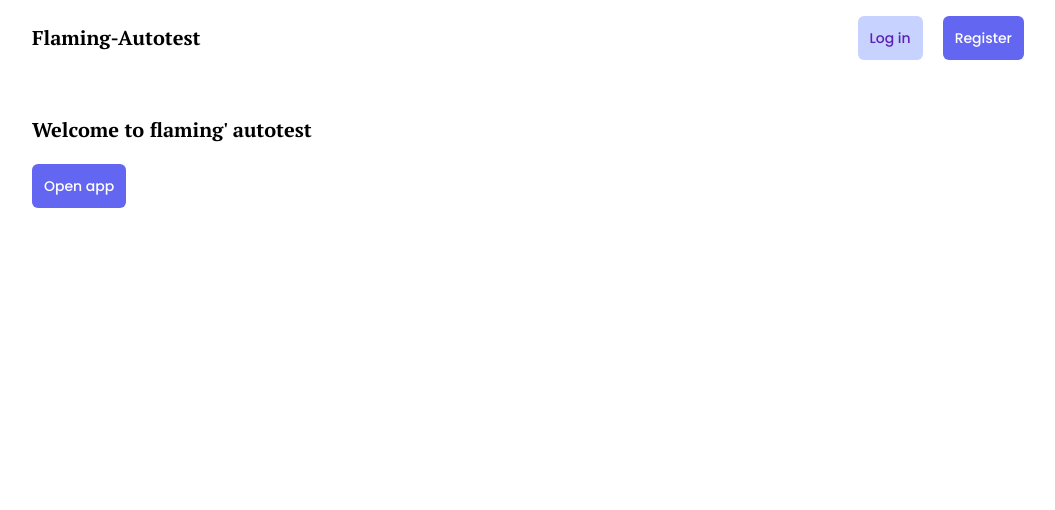
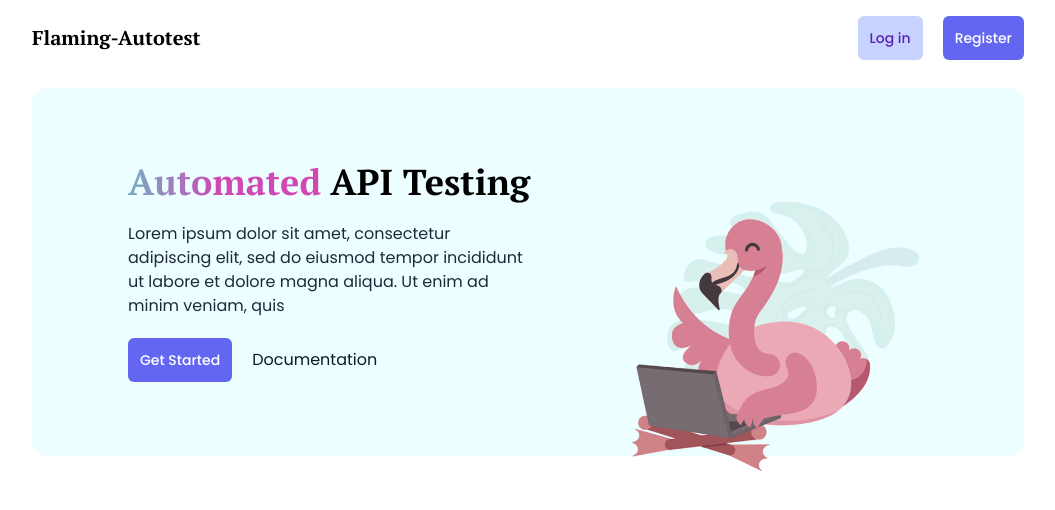
Before and after one commit to flamingautotest/front, a Next.js app: page / in a window 1280 px wide. Shown: the top 510 px of the page, without its empty margins (112-1167 px from the left). Built offline with nearby package versions, Linux system fonts and the light colour scheme.

Commit message:
feat(home): add landing page

```diff
--- a/jsconfig.json
+++ b/jsconfig.json
@@ -4,6 +4,7 @@
         "paths": {
             "~/components": ["components/index"],
             "~/hooks": ["hooks/index"],
+            "~/partials": ["partials/index"],
             "~/stores": ["stores/index"],
             "~/utils": ["utils/index"],
             "~/assets/*": ["assets/*"],
--- a/pages/index.js
+++ b/pages/index.js
@@ -1,14 +1,10 @@
-import { Button } from "~/components"
+import { useContext } from "react"
+import { UserContext } from '~/stores'
+import { Landing } from "~/partials"
 
 export default function Home() {
-	return (
-		<div className="rounded-xl mt-10 flex flex-col items-start">
-			<h1 className="text-xl">Welcome to flaming' autotest</h1>
-			<Button
-				className={'mt-5'}
-			>
-				Open app
-			</Button>
-		</div>
-	)
+	const [userState] = useContext(UserContext)
+
+	if (!userState.isLoggedIn) return <Landing />
+	return <div>Hello {userState.email} !</div>
 }
--- /dev/null
+++ b/partials/Landing.js
@@ -0,0 +1,39 @@
+import Link from 'next/link'
+import { Button } from '~/components'
+import HeaderIllustration from '~/assets/header_illustration.png'
+
+export default function Landing() {
+    return (
+        <div className='w-full'>
+            {/* Header card */}
+            <div className='relative flex flex-row justify-around items-center bg-cyan rounded-2xl w-full mt-3 py-10'>
+                <div className='w-1/2 pl-24'>
+                    <h1 className='text-4xl whitespace-nowrap mb-5'><span className='text-gradient'>Automated</span> API Testing</h1>
+                    <p className='text-gray-800'>
+                        Lorem ipsum dolor sit amet, consectetur adipiscing elit, sed do eiusmod tempor incididunt ut labore et dolore magna aliqua. Ut enim ad minim veniam, quis
+                    </p>
+                    <div className='flex flex-row items-center justify-start mt-5'>
+                        <Link href='/register'>
+                            <a>
+                                <Button
+                                    type={'primary'}
+                                    className={'mr-5'}
+                                >
+                                    Get Started
+                                </Button>
+                            </a>
+                        </Link>
+                        <Link href='#'>
+                            <a className='text-gray-900'>
+                                Documentation
+                            </a>
+                        </Link>
+                    </div>
+                </div>
+                <div className='relative py-36 w-1/2 h-full'>
+                    <img className='absolute w-full -bottom-1/4 h-full object-contain' src={HeaderIllustration.src} />
+                </div>
+            </div>
+        </div>
+    )
+}
--- /dev/null
+++ b/partials/index.js
@@ -0,0 +1 @@
+export { default as Landing } from './Landing'
--- a/styles/globals.css
+++ b/styles/globals.css
@@ -3,6 +3,10 @@
 @tailwind base;
 @tailwind components;
 @tailwind utilities;
+
+* {
+	box-sizing: border-box;
+}
 
 html, body {
   font-family: 'Poppins', sans-serif;
@@ -15,6 +19,8 @@ h1, h2, h3 {
   font-weight: 700;
 }
 
-* {
-	box-sizing: border-box;
+.text-gradient {
+  background: linear-gradient(91.72deg, #75ACC4 2.47%, #D148B3 46.79%);
+  -webkit-background-clip: text;
+  -webkit-text-fill-color: transparent;
 }
--- a/tailwind.config.js
+++ b/tailwind.config.js
@@ -3,9 +3,15 @@ module.exports = {
 	content: [
 		"./pages/**/*.{js,jsx}",
 		"./components/**/*.{js,jsx}",
+		"./partials/**/*.{js,jsx}",
 	],
 	theme: {
-		extend: {},
+		extend: {
+			colors: {
+				'cyan': '#ECFEFF',
+				'pink': '#FECDD3',
+			},
+		},
 	},
 	plugins: [],
 }
```
Also changed, not shown: assets/header_illustration.png (added).
